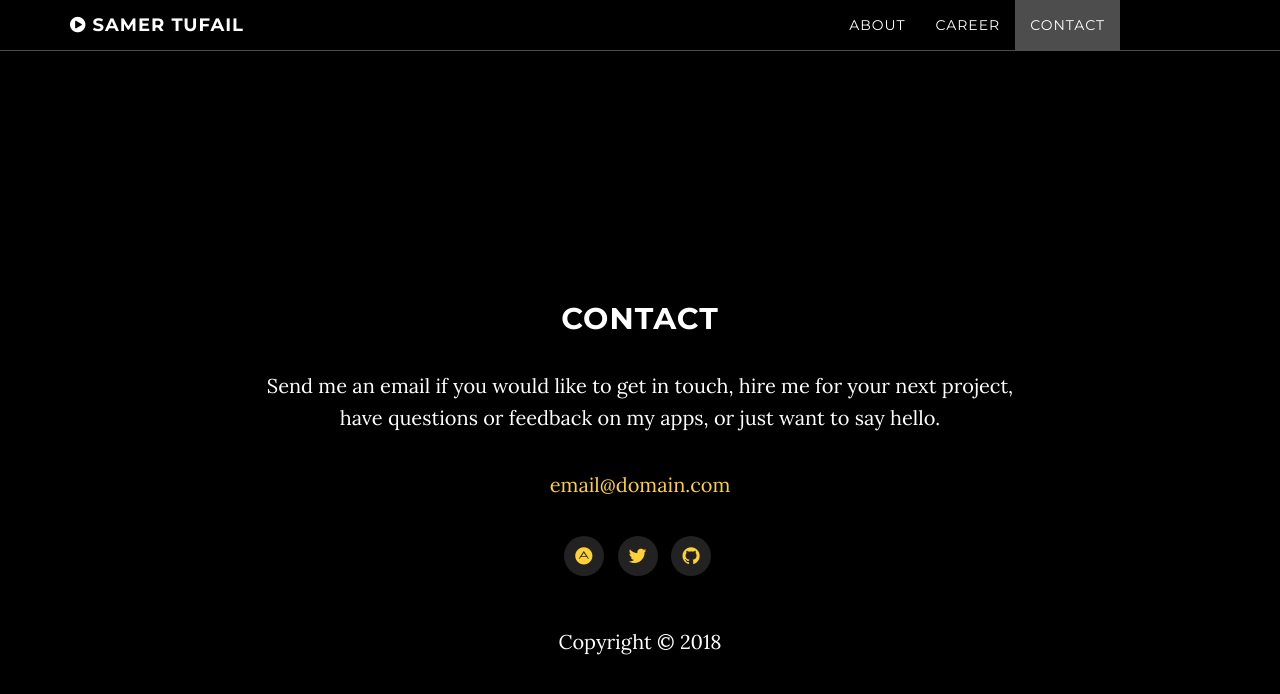
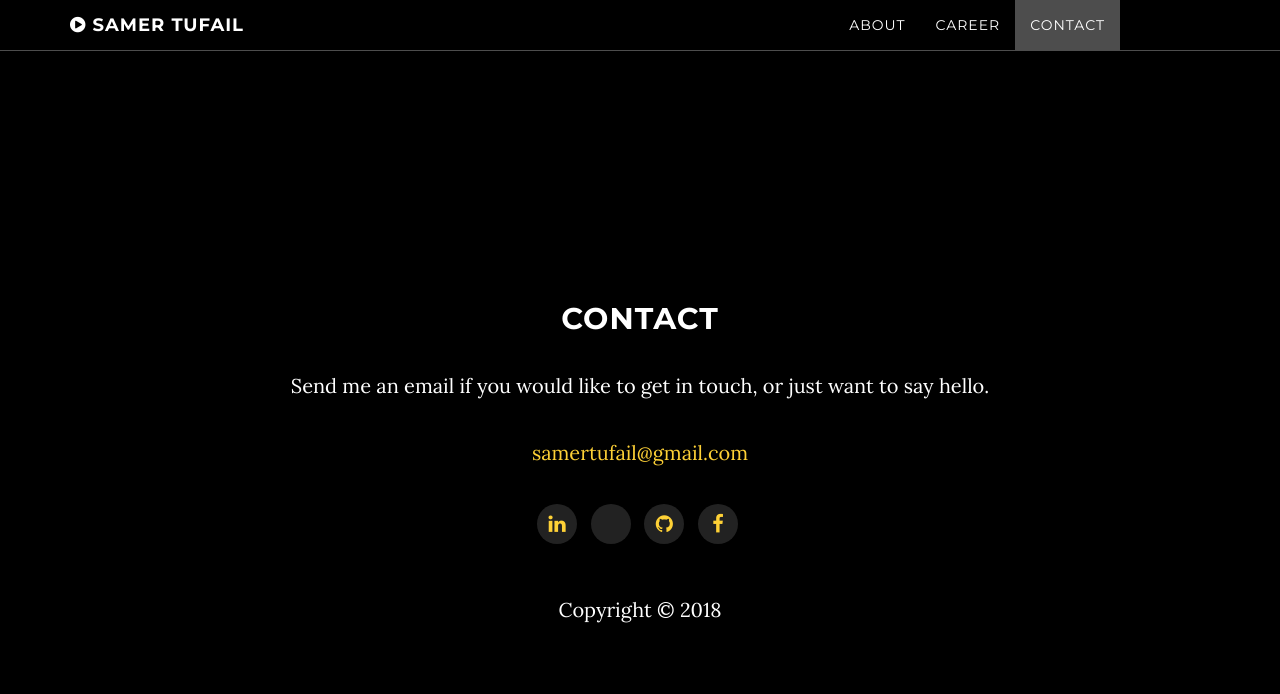
Before and after one commit to samertufail/samertufail.github.io, a Jekyll site: the page built from index.html, in a window 1280 px wide and 900 px high, scrolled down 5889 px. Shown: the top 694 px of the window. Built offline with Jekyll 4.4.1, drawn with Linux system fonts in a browser that asks for light colours; some of the changed text lies outside the part shown.

Commit message:
Updated contact and about sections

```diff
--- a/contact.html
+++ b/contact.html
@@ -2,17 +2,19 @@
 layout: null
 section-type: contact
 title: Contact
-email: email@domain.com
+email: samertufail@gmail.com
 
 # Social networks usernames (many more available: google-plus, flickr, dribbble, pinterest, instagram, tumblr, linkedin, etc.)
 social:
-  - title: adn
-    url: https://alpha.app.net/kirbyt
-  - title: twitter
-    url: http://twitter.com/kirbyt
+  - title: linkedin
+    url: https://www.linkedin.com/in/samer-tufail-9b46aa15/
+  - title: stackoverflow
+    url: https://stackoverflow.com/users/5986881/samer-tufail
   - title: github
-    url: http://github.com/kirbyt
+    url: https://github.com/samertufail
+  - title: facebook
+    url: https://www.facebook.com/samer.tufail
 ---
 ## Contact
 
-Send me an email if you would like to get in touch, hire me for your next project, have questions or feedback on my apps, or just want to say hello.
+Send me an email if you would like to get in touch, or just want to say hello.
--- a/index.html
+++ b/index.html
@@ -2,4 +2,4 @@
 layout: default
 title:
 ---
-Timeline is multipurpose, single page Jekyll theme that includes a timeline section.
+Software engineer, writing safety critical code by day, improving and adapting to the world around by night.
```
